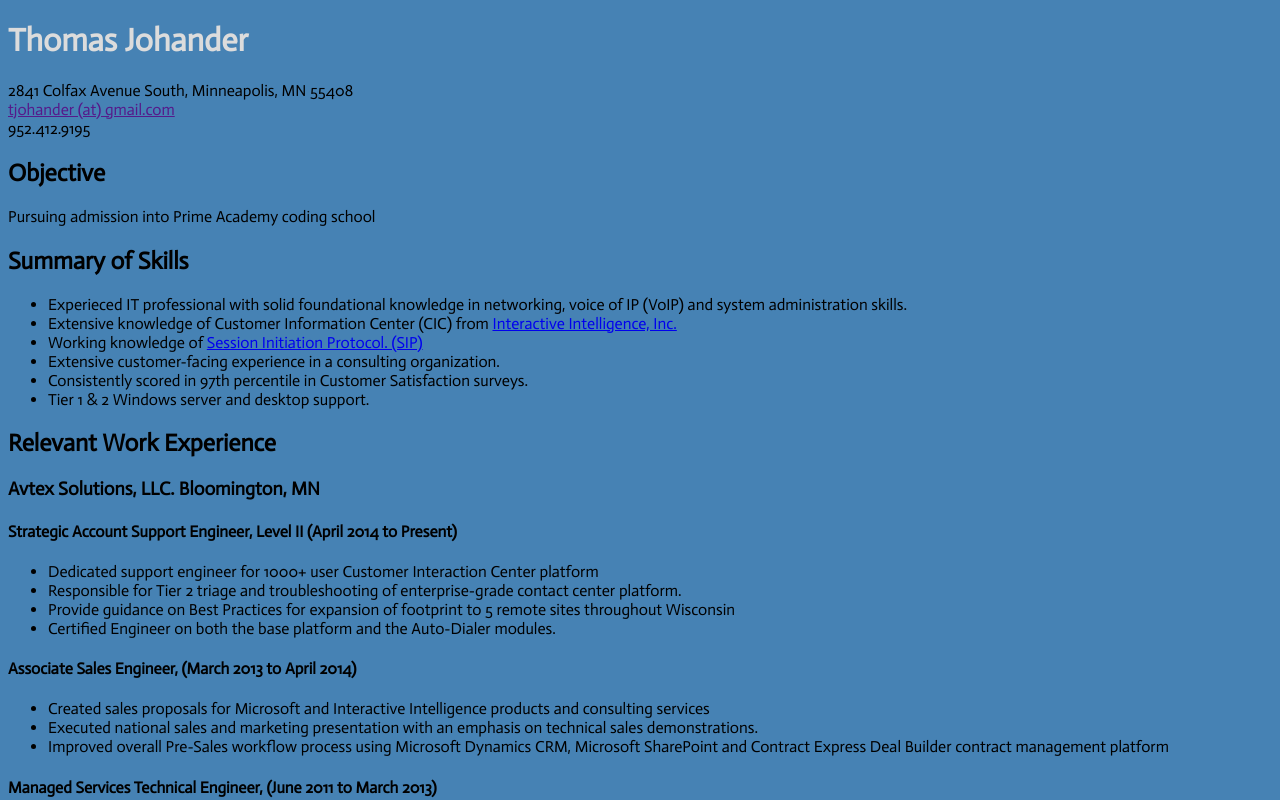
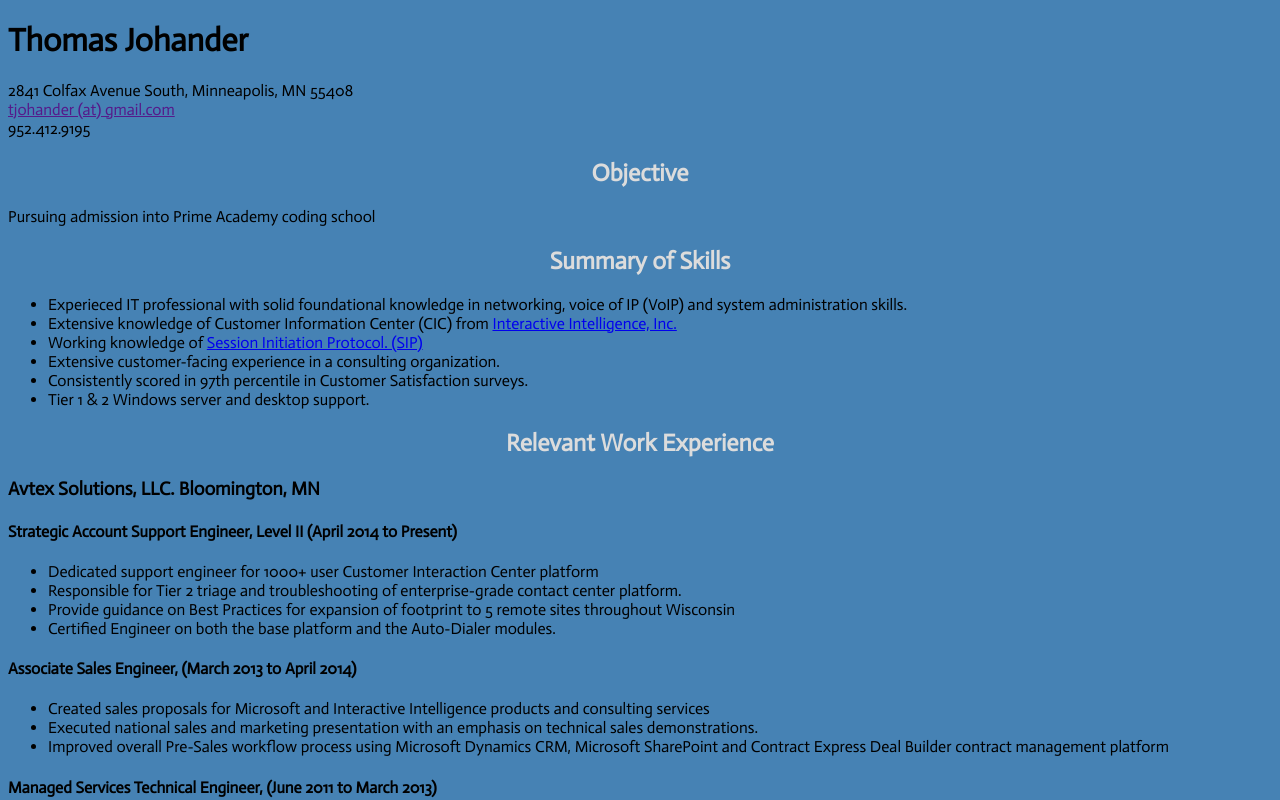
Before and after one commit to LoPan455/prime_prestudy_06_resume, a plain HTML site: page index.html in a window 1280 px wide. Shown: the top 800 px of the page. Drawn offline with Linux system fonts and the light colour scheme.

Commit message:
Update style.css

```diff
--- a/style.css
+++ b/style.css
@@ -9,4 +9,10 @@ body {
 
 h1 {
     color: #DCDCDC
+    text-align: center;
 }
+
+h2 {
+    color: #DCDCDC;
+    text-align: center;
+}
```
